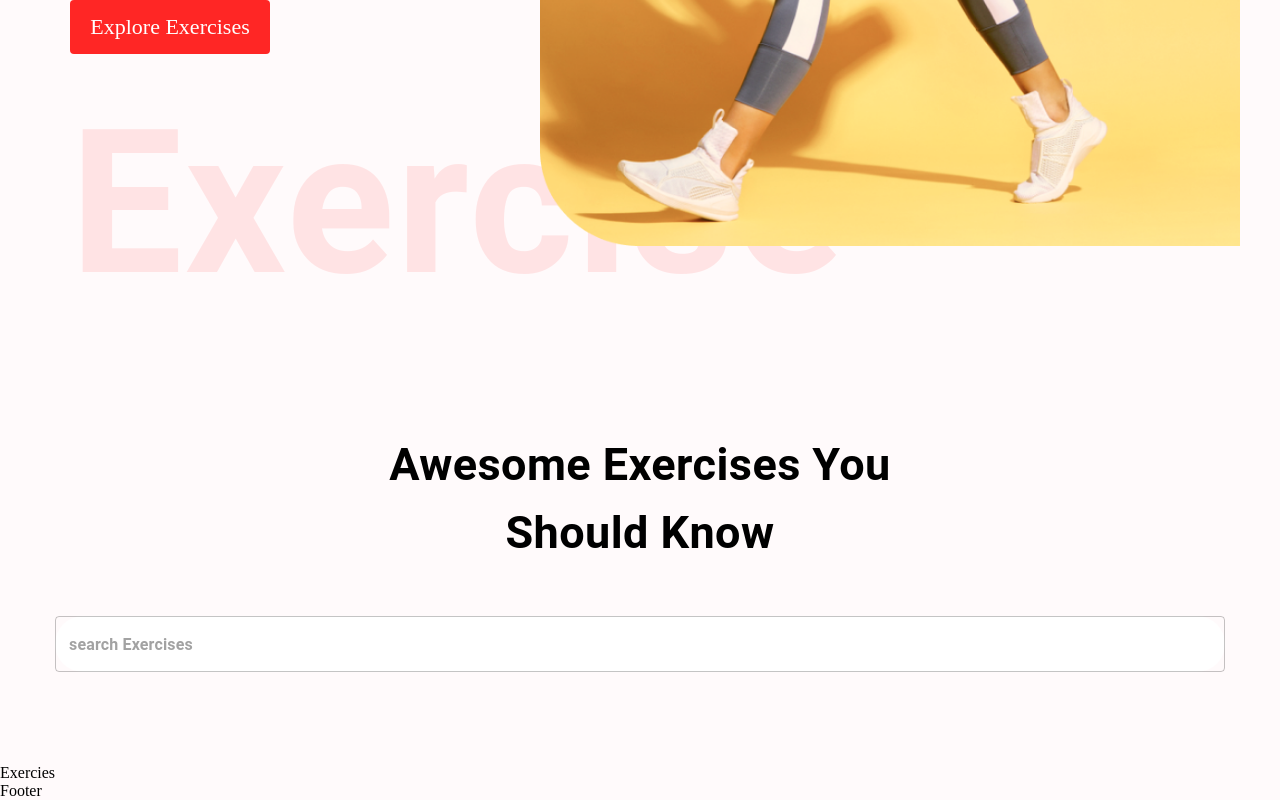
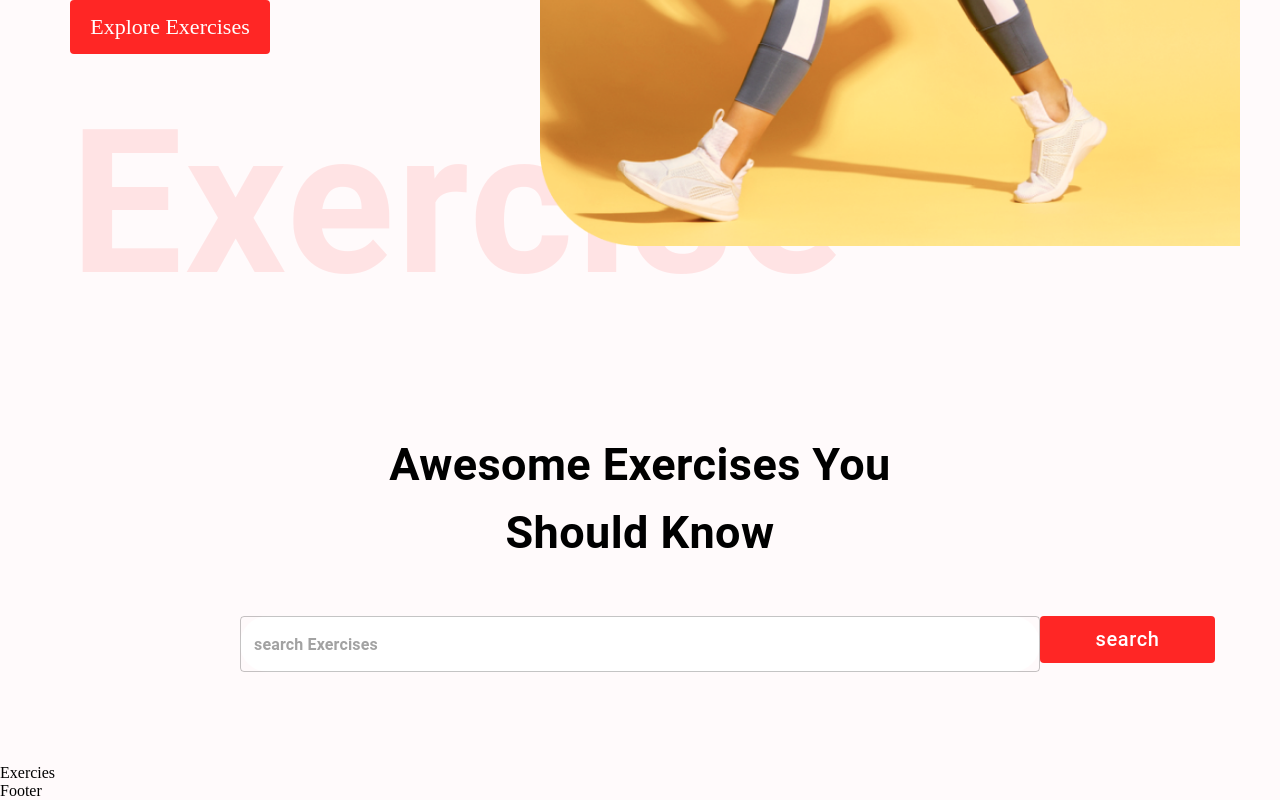
Before and after one commit to aladin-jridi/My_Gym, a React (Create React App) app in the folder my_gym/: page / in a window 1280 px wide. Shown: the part 620-1420 px from the top of the page. Built offline with nearby package versions, Linux system fonts and the light colour scheme; no server answers.

Commit message:
handle API exercises

```diff
--- a/my_gym/src/components/SearchExercirs.js
+++ b/my_gym/src/components/SearchExercirs.js
@@ -1,9 +1,35 @@
 import { useEffect, useState } from "react"
 import React  from 'react';
-import { Box, Button, Stack, TextField, Typography, typography } from "@mui/material";
-import { width } from "@mui/system";
+import { Box, Button, Stack, TextField, Typography } from "@mui/material";
+// import { width } from "@mui/system";
+import { exerciseOptions,fetchData } from "../utils/fetchData";
 
 const SearchExercirs = () => {
+  const [search, setSearch] = useState('')
+  // const handleSearch = async () =>{
+  //   if(search) {
+  //     const exercisesData = await fetchData('https://exercisedb.p.rapidapi.com/exercises',exerciseOptions)
+  //     console.log(exercisesData);
+  //   }
+  // }
+  const handleSearch = async () => {
+    if (search) {
+      const exercisesData = await fetchData('https://exercisedb.p.rapidapi.com/exercises', exerciseOptions);
+      console.log(exercisesData);
+
+      const searchedExercises = exercisesData.filter(
+        (item) => item.name.toLowerCase().includes(search)
+               || item.target.toLowerCase().includes(search)
+               || item.equipment.toLowerCase().includes(search)
+               || item.bodyPart.toLowerCase().includes(search),
+      );
+
+      window.scrollTo({ top: 1800, left: 100, behavior: 'smooth' });
+
+      setSearch('');
+      // setExercises(searchedExercises);
+    }
+  };
   return (
     <Stack alignItems='center' mt ='37px' justifyContent='center' p='20px'>
         <Typography fontWeight={700} sx={{
@@ -13,16 +39,32 @@ const SearchExercirs = () => {
         <Box position='relative' mb='72px'>
             <TextField
             sx={{input: {fontWeight: '700', border: 'none', borderRadius : '5px'},
-                width:{lg: '1170px' , xs: '350px'},
+                width:{lg: '800px' , xs: '350px'},
                   backgroundColor: '#FFF',
                   borderRadius: '40px'
                 }}
                 height ='76px'
-                value=''
-                onChange={(e)=>{}}
+                value={search}
+                onChange={(e)=>{setSearch(e.target.value.toLowerCase())}}
                 placeholder='search Exercises'
                 type='text'
             />
+            <Button className="search-btn"
+                sx={{
+                    bgcolor: '#ff2625',
+                    color: '#fff',
+                    textTransform: 'none',
+                    width: {lg: '175px', xs: '80px'},
+                    fontSize: {lg: '20px', xs: '14px' },
+                    heigth: '56px',
+                    position: 'absolute',
+                    rigth: '0'
+
+                }}
+                onClick={handleSearch}
+            >
+            search
+            </Button>
         </Box>
     </Stack>
   )
--- /dev/null
+++ b/my_gym/src/utils/fetchData.js
@@ -0,0 +1,15 @@
+export const exerciseOptions = {
+    method: 'GET',
+    headers: {
+      'X-RapidAPI-Key': process.env.REACT_APP_RAPID_API_KEY,
+      'X-RapidAPI-Host': 'exercisedb.p.rapidapi.com'
+    }
+  };
+
+
+  export const fetchData = async (url, options) => {
+    const res = await fetch(url, options);
+    const data = await res.json();
+
+    return data;
+  };
```
Also changed, not shown: my_gym/package.json (+4 -4 lines), 2 other files (tests, documents, lock files or other folders).
